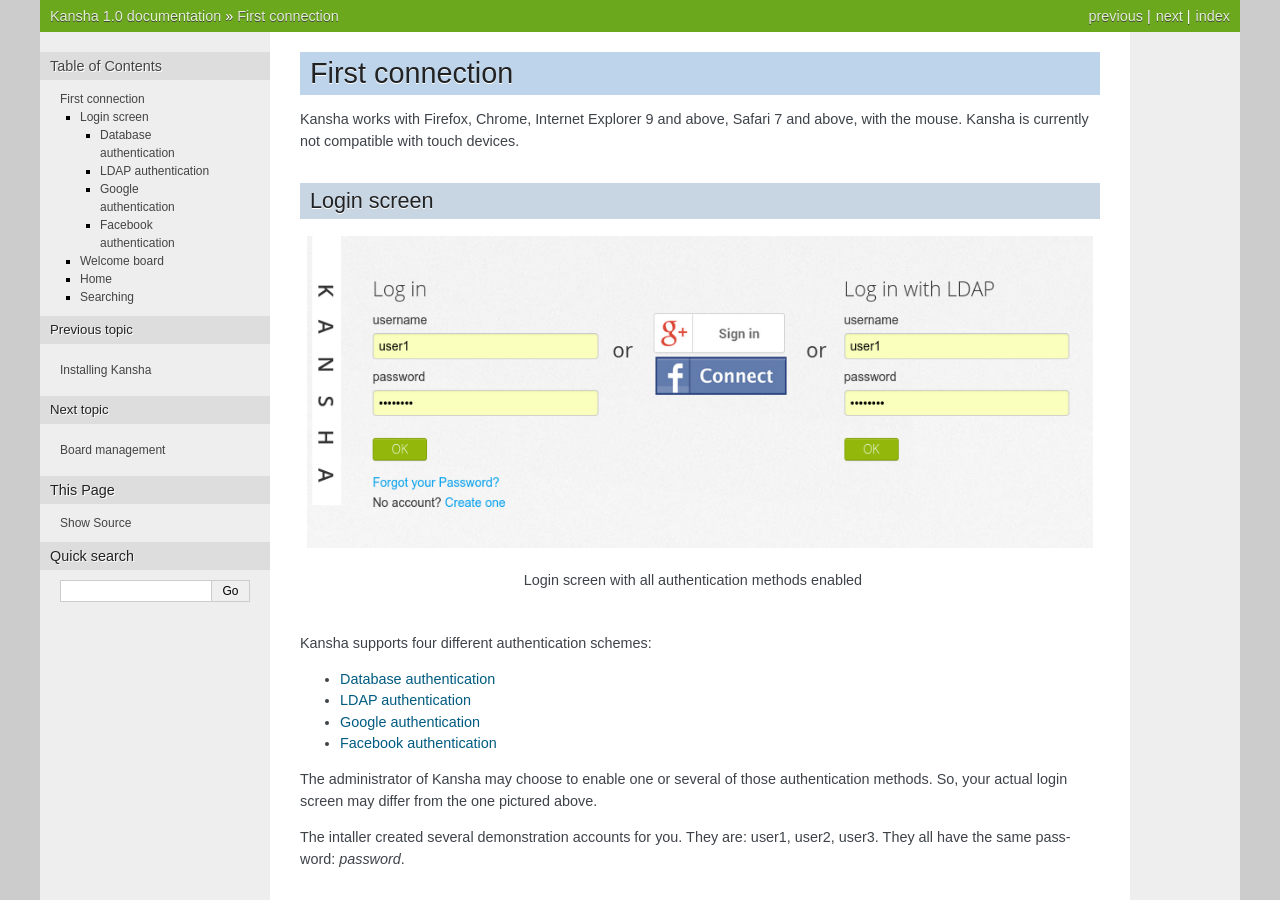
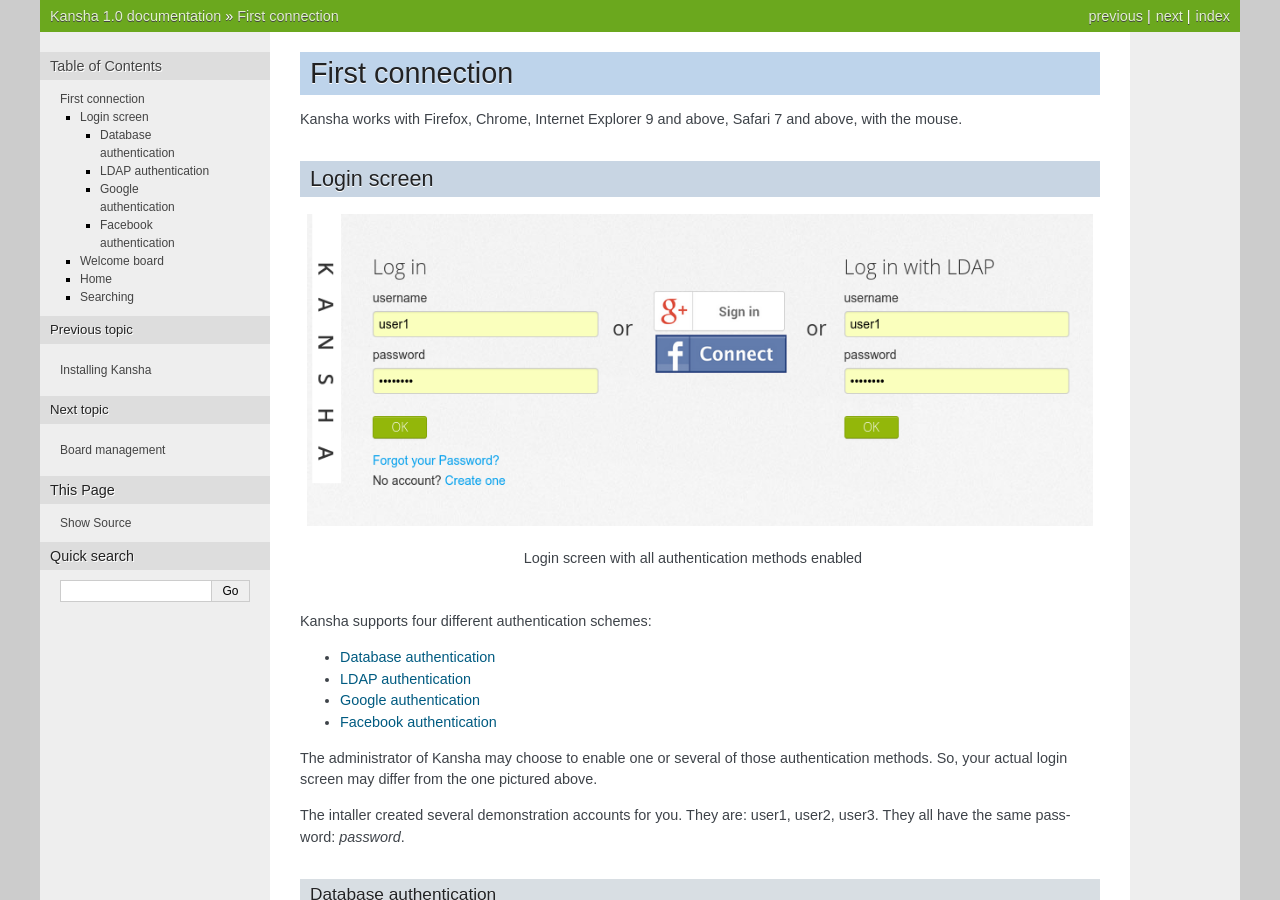
Before and after one commit to Net-ng/kansha, a Sphinx documentation site: the page built from doc/first_connection.rst, in a window 1280 px wide and 900 px high. Built offline with Sphinx 7.4.7, drawn with Linux system fonts in a browser that asks for light colours.

```diff
--- a/doc/first_connection.rst
+++ b/doc/first_connection.rst
@@ -1,7 +1,7 @@
 First connection
 ================
 
-Kansha works with Firefox, Chrome, Internet Explorer 9 and above, Safari 7 and above, with the mouse. Kansha is currently not compatible with touch devices.
+Kansha works with Firefox, Chrome, Internet Explorer 9 and above, Safari 7 and above, with the mouse.
 
 Login screen
 ------------
```
Also changed, not shown: doc/_static/welcome_board.png.
